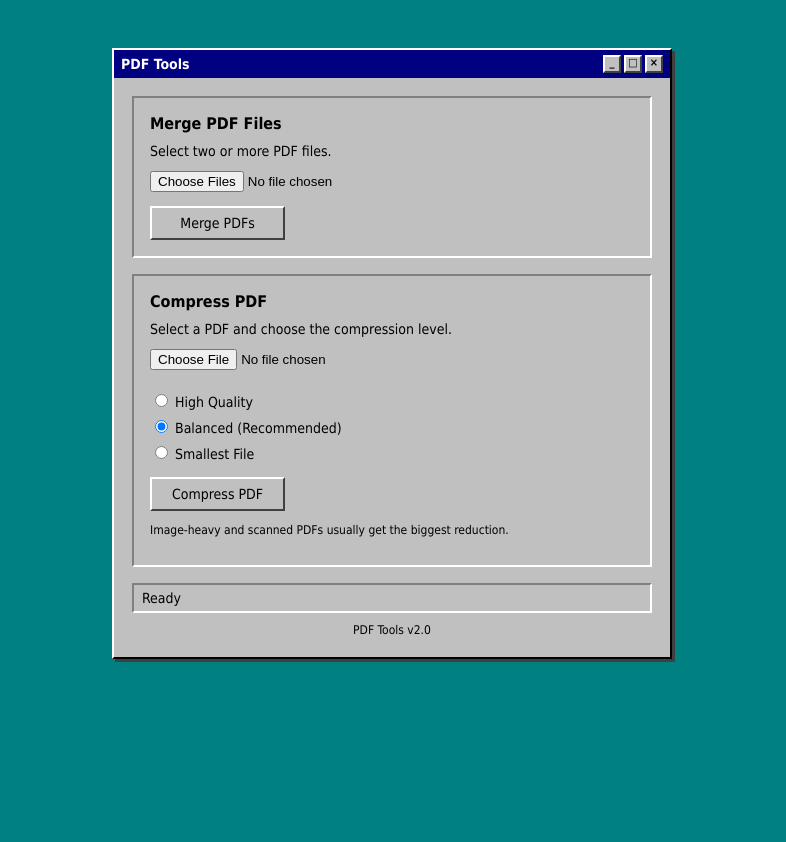
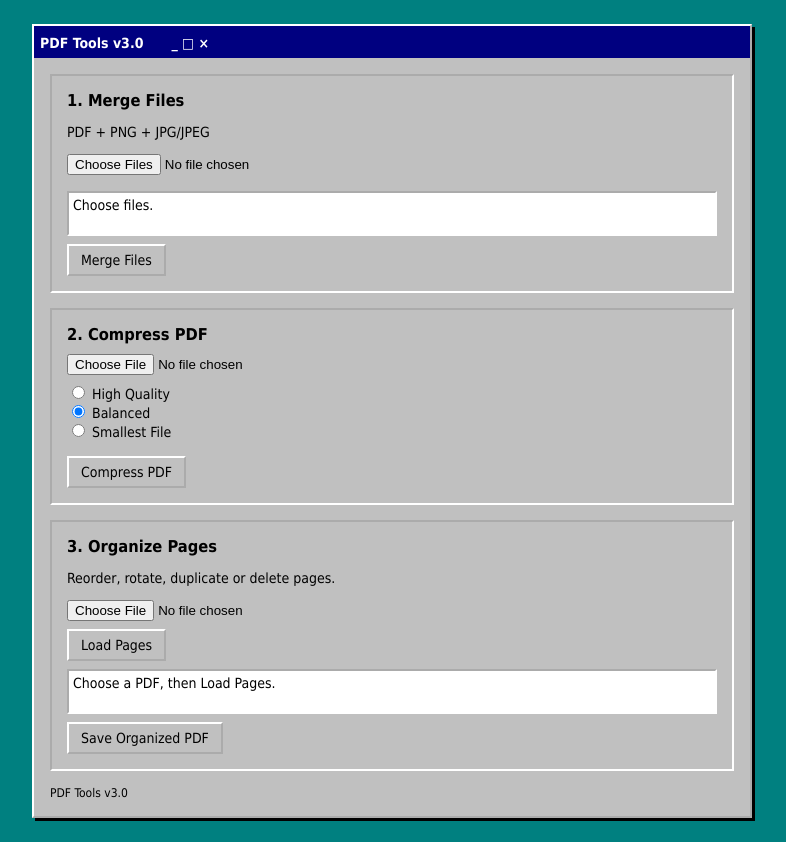
Before and after one commit to mokhuja08-hue/pdf-tools, a Flask app: page / in a window 1280 px wide. Shown: the whole page, without its empty margins (248-1034 px from the left). Before the commit the page ends 662 px from the top, so only its background shows below. Run offline with Flask 3, Linux system fonts and the light colour scheme.

Commit message:
Add files via upload

```diff
--- a/app.py
+++ b/app.py
@@ -1,143 +1,73 @@
-
-from flask import Flask, render_template, request, send_file, redirect, url_for, flash, after_this_request
-from pypdf import PdfReader, PdfWriter
-import tempfile
-import subprocess
-import shutil
-import os
-
-app = Flask(__name__)
-app.secret_key = "pdf-toolbox"
-app.config["MAX_CONTENT_LENGTH"] = 150 * 1024 * 1024
-
-def is_pdf(filename):
-    return bool(filename and filename.lower().endswith(".pdf"))
-
-def cleanup_dir(path):
-    try:
-        shutil.rmtree(path, ignore_errors=True)
-    except Exception:
-        pass
-
+from flask import Flask,render_template,request,send_file,redirect,url_for,flash,after_this_request
+from pypdf import PdfReader,PdfWriter
+from PIL import Image,ImageOps
+import tempfile,subprocess,shutil,os,io,json
+app=Flask(__name__); app.secret_key=os.environ.get("SECRET_KEY","pdf-tools-v3"); app.config["MAX_CONTENT_LENGTH"]=150*1024*1024
+def ext(n): return os.path.splitext(n or "")[1].lower()
+def clean(p): shutil.rmtree(p,ignore_errors=True)
+def image_pdf(f):
+ f.stream.seek(0); im=ImageOps.exif_transpose(Image.open(f.stream))
+ if im.mode in ("RGBA","LA"):
+  bg=Image.new("RGB",im.size,"white"); bg.paste(im,mask=im.getchannel("A")); im=bg
+ elif im.mode!="RGB": im=im.convert("RGB")
+ b=io.BytesIO(); im.save(b,"PDF",resolution=150); b.seek(0); return b
 @app.route("/")
-def home():
-    return render_template("index.html")
-
-@app.route("/merge", methods=["POST"])
+def home(): return render_template("index.html")
+@app.route("/merge",methods=["POST"])
 def merge():
-    files = [f for f in request.files.getlist("pdfs") if is_pdf(f.filename)]
-    if len(files) < 2:
-        flash("Please select at least 2 PDF files.")
-        return redirect(url_for("home"))
-
-    tmp = tempfile.mkdtemp(prefix="pdfmerge_")
-    output = os.path.join(tmp, "merged.pdf")
-
-    try:
-        writer = PdfWriter()
-        for file in files:
-            reader = PdfReader(file.stream)
-            for page in reader.pages:
-                writer.add_page(page)
-        with open(output, "wb") as f:
-            writer.write(f)
-        writer.close()
-    except Exception as e:
-        cleanup_dir(tmp)
-        flash("Could not merge these PDF files.")
-        return redirect(url_for("home"))
-
-    @after_this_request
-    def clean(response):
-        cleanup_dir(tmp)
-        return response
-
-    return send_file(output, as_attachment=True, download_name="merged.pdf",
-                     mimetype="application/pdf")
-
-@app.route("/compress", methods=["POST"])
+ files=[f for f in request.files.getlist("files") if ext(f.filename) in {".pdf",".png",".jpg",".jpeg"}]
+ if len(files)<2: flash("Please select at least 2 files."); return redirect(url_for("home"))
+ try:
+  order=json.loads(request.form.get("file_order","[]"))
+  if sorted(order)==list(range(len(files))): files=[files[i] for i in order]
+ except: pass
+ tmp=tempfile.mkdtemp(); out=os.path.join(tmp,"merged.pdf")
+ try:
+  w=PdfWriter()
+  for f in files:
+   r=PdfReader(f.stream if ext(f.filename)==".pdf" else image_pdf(f))
+   for p in r.pages:w.add_page(p)
+  with open(out,"wb") as x:w.write(x)
+  w.close()
+ except Exception as e: clean(tmp); flash("Merge failed: "+str(e)); return redirect(url_for("home"))
+ @after_this_request
+ def c(r): clean(tmp); return r
+ return send_file(out,as_attachment=True,download_name="merged.pdf")
+@app.route("/compress",methods=["POST"])
 def compress():
-    file = request.files.get("pdf")
-    quality = request.form.get("quality", "ebook")
-
-    if not file or not is_pdf(file.filename):
-        flash("Please select a PDF file.")
-        return redirect(url_for("home"))
-
-    gs = shutil.which("gs")
-    if not gs:
-        flash("Ghostscript was not found. In Terminal run: brew install ghostscript")
-        return redirect(url_for("home"))
-
-    settings = {
-        "printer": "/printer",
-        "ebook": "/ebook",
-        "screen": "/screen",
-    }
-    pdf_setting = settings.get(quality, "/ebook")
-
-    tmp = tempfile.mkdtemp(prefix="pdfcompress_")
-    input_path = os.path.join(tmp, "input.pdf")
-    output_path = os.path.join(tmp, "compressed.pdf")
-    file.save(input_path)
-    original_size = os.path.getsize(input_path)
-
-    command = [
-        gs,
-        "-sDEVICE=pdfwrite",
-        "-dCompatibilityLevel=1.4",
-        f"-dPDFSETTINGS={pdf_setting}",
-        "-dNOPAUSE",
-        "-dQUIET",
-        "-dBATCH",
-        f"-sOutputFile={output_path}",
-        input_path,
-    ]
-
-    try:
-        result = subprocess.run(command, capture_output=True, text=True, timeout=180)
-        if result.returncode != 0 or not os.path.exists(output_path):
-            message = (result.stderr or result.stdout or "Unknown Ghostscript error").strip()
-            cleanup_dir(tmp)
-            flash("Compression failed: " + message[-350:])
-            return redirect(url_for("home"))
-
-        compressed_size = os.path.getsize(output_path)
-
-        # Don't return a larger file as "compressed".
-        if compressed_size >= original_size:
-            cleanup_dir(tmp)
-            flash("This PDF is already well compressed. The new file would not be smaller.")
-            return redirect(url_for("home"))
-
-    except subprocess.TimeoutExpired:
-        cleanup_dir(tmp)
-        flash("Compression took too long and was stopped.")
-        return redirect(url_for("home"))
-    except Exception as e:
-        cleanup_dir(tmp)
-        flash("Compression failed: " + str(e))
-        return redirect(url_for("home"))
-
-    @after_this_request
-    def clean(response):
-        cleanup_dir(tmp)
-        return response
-
-    response = send_file(
-        output_path,
-        as_attachment=True,
-        download_name="compressed.pdf",
-        mimetype="application/pdf",
-    )
-    response.headers["X-Original-Size"] = str(original_size)
-    response.headers["X-Compressed-Size"] = str(compressed_size)
-    return response
-
-@app.errorhandler(413)
-def too_large(_):
-    flash("The PDF is larger than the 150 MB limit.")
-    return redirect(url_for("home"))
-
-if __name__ == "__main__":
-    app.run(debug=True)
+ f=request.files.get("pdf"); q=request.form.get("quality","ebook")
+ if not f or ext(f.filename)!=".pdf": flash("Please select a PDF."); return redirect(url_for("home"))
+ gs=shutil.which("gs")
+ if not gs: flash("Ghostscript was not found."); return redirect(url_for("home"))
+ tmp=tempfile.mkdtemp(); inp=os.path.join(tmp,"in.pdf"); out=os.path.join(tmp,"compressed.pdf"); f.save(inp); old=os.path.getsize(inp)
+ setting={"printer":"/printer","ebook":"/ebook","screen":"/screen"}.get(q,"/ebook")
+ cmd=[gs,"-sDEVICE=pdfwrite","-dCompatibilityLevel=1.4",f"-dPDFSETTINGS={setting}","-dNOPAUSE","-dQUIET","-dBATCH",f"-sOutputFile={out}",inp]
+ try:
+  r=subprocess.run(cmd,capture_output=True,text=True,timeout=180)
+  if r.returncode or not os.path.exists(out): raise Exception((r.stderr or r.stdout)[-300:])
+  if os.path.getsize(out)>=old: clean(tmp); flash("This PDF is already well compressed."); return redirect(url_for("home"))
+ except Exception as e: clean(tmp); flash("Compression failed: "+str(e)); return redirect(url_for("home"))
+ @after_this_request
+ def c(r): clean(tmp); return r
+ return send_file(out,as_attachment=True,download_name="compressed.pdf")
+@app.route("/page-count",methods=["POST"])
+def count():
+ try:return {"pages":len(PdfReader(request.files["pdf"].stream).pages)}
+ except:return {"error":"Could not read PDF."},400
+@app.route("/organize",methods=["POST"])
+def organize():
+ f=request.files.get("pdf")
+ try:
+  ops=json.loads(request.form.get("operations","[]")); r=PdfReader(f.stream); w=PdfWriter()
+  for item in ops:
+   p=r.pages[int(item["page"])]; rot=int(item.get("rotation",0))%360
+   if rot:p.rotate(rot)
+   w.add_page(p)
+  tmp=tempfile.mkdtemp(); out=os.path.join(tmp,"organized.pdf")
+  with open(out,"wb") as x:w.write(x)
+  w.close()
+ except Exception as e: flash("Organize failed: "+str(e)); return redirect(url_for("home"))
+ @after_this_request
+ def c(resp): clean(tmp); return resp
+ return send_file(out,as_attachment=True,download_name="organized.pdf")
+if __name__=="__main__": app.run(debug=True)
--- a/requirements.txt
+++ b/requirements.txt
@@ -1,3 +1,4 @@
 Flask==3.1.1
 pypdf==5.9.0
+Pillow==11.3.0
 gunicorn==23.0.0
--- a/templates/index.html
+++ b/templates/index.html
@@ -1,120 +1,18 @@
-
-
-<!DOCTYPE html>
-<html lang="en">
-<head>
-<meta charset="UTF-8">
-<meta name="viewport" content="width=device-width, initial-scale=1.0">
-<title>PDF Tools</title>
-<style>
-* { box-sizing: border-box; }
-body {
-    margin: 0; padding: 28px; background: #008080;
-    font-family: "MS Sans Serif", Tahoma, Arial, sans-serif;
-    color: #000; font-size: 14px;
-}
-.window {
-    width: 560px; max-width: 100%; margin: 20px auto; background: #c0c0c0;
-    border-top: 2px solid #fff; border-left: 2px solid #fff;
-    border-right: 2px solid #000; border-bottom: 2px solid #000;
-    box-shadow: 3px 3px 0 #404040;
-}
-.titlebar {
-    background: #000080; color: #fff; padding: 5px 7px; font-weight: bold;
-    display: flex; align-items: center; justify-content: space-between;
-}
-.title-buttons { display: flex; gap: 3px; }
-.title-button {
-    width: 18px; height: 18px; background: #c0c0c0; color: #000;
-    border-top: 2px solid #fff; border-left: 2px solid #fff;
-    border-right: 2px solid #404040; border-bottom: 2px solid #404040;
-    text-align: center; line-height: 12px; font-size: 11px;
-}
-.content { padding: 18px; }
-.group {
-    border-top: 2px solid #808080; border-left: 2px solid #808080;
-    border-right: 2px solid #fff; border-bottom: 2px solid #fff;
-    padding: 16px; margin-bottom: 16px;
-}
-.group-title { font-weight: bold; font-size: 16px; margin-bottom: 10px; }
-p { margin: 0 0 12px; }
-input[type=file] { width: 100%; margin-bottom: 14px; }
-.quality { margin: 4px 0 15px; }
-.quality label { display: block; margin: 7px 0; }
-button {
-    padding: 7px 18px; min-width: 135px; background: #c0c0c0;
-    border-top: 2px solid #fff; border-left: 2px solid #fff;
-    border-right: 2px solid #404040; border-bottom: 2px solid #404040;
-    font: inherit; cursor: pointer;
-}
-button:active {
-    border-top-color: #404040; border-left-color: #404040;
-    border-right-color: #fff; border-bottom-color: #fff;
-}
-.alert {
-    padding: 11px; margin-bottom: 16px; background: #ffffcc; border: 1px solid #000;
-}
-.status {
-    border-top: 2px solid #808080; border-left: 2px solid #808080;
-    border-right: 2px solid #fff; border-bottom: 2px solid #fff; padding: 5px 8px;
-}
-.footer { text-align: center; font-size: 12px; margin: 10px 0 2px; }
-.small { font-size: 12px; }
-@media(max-width:600px){ body{padding:10px}.window{margin:5px auto} }
-</style>
-</head>
-<body>
-<div class="window">
-    <div class="titlebar">
-        <span>PDF Tools</span>
-        <div class="title-buttons">
-            <div class="title-button">_</div>
-            <div class="title-button">□</div>
-            <div class="title-button">×</div>
-        </div>
-    </div>
-
-    <div class="content">
-        {% with messages = get_flashed_messages() %}
-          {% if messages %}
-            {% for message in messages %}
-              <div class="alert">{{ message }}</div>
-            {% endfor %}
-          {% endif %}
-        {% endwith %}
-
-        <div class="group">
-            <div class="group-title">Merge PDF Files</div>
-            <p>Select two or more PDF files.</p>
-            <form action="/merge" method="post" enctype="multipart/form-data">
-                <input type="file" name="pdfs" accept=".pdf,application/pdf" multiple required>
-                <br>
-                <button type="submit">Merge PDFs</button>
-            </form>
-        </div>
-
-        <div class="group">
-            <div class="group-title">Compress PDF</div>
-            <p>Select a PDF and choose the compression level.</p>
-            <form action="/compress" method="post" enctype="multipart/form-data">
-                <input type="file" name="pdf" accept=".pdf,application/pdf" required>
-
-                <div class="quality">
-                    <label><input type="radio" name="quality" value="printer"> High Quality</label>
-                    <label><input type="radio" name="quality" value="ebook" checked> Balanced (Recommended)</label>
-                    <label><input type="radio" name="quality" value="screen"> Smallest File</label>
-                </div>
-
-                <button type="submit">Compress PDF</button>
-            </form>
-            <p class="small" style="margin-top:12px">
-                Image-heavy and scanned PDFs usually get the biggest reduction.
-            </p>
-        </div>
-
-        <div class="status">Ready</div>
-        <div class="footer">PDF Tools v2.0</div>
-    </div>
-</div>
-</body>
-</html>
+<!doctype html><html><head><meta name="viewport" content="width=device-width,initial-scale=1"><title>PDF Tools v3</title>
+<style>*{box-sizing:border-box}body{background:#008080;font:14px "MS Sans Serif",Tahoma,Arial;margin:0;padding:24px}.win{max-width:720px;margin:auto;background:#c0c0c0;border:2px outset #fff;box-shadow:3px 3px #000}.bar{background:#000080;color:#fff;font-weight:bold;padding:6px}.body{padding:16px}.box{border:2px inset #fff;padding:15px;margin-bottom:15px}h3{margin:0 0 10px}button{background:#c0c0c0;border:2px outset #fff;padding:6px 12px;font:inherit}button:active{border-style:inset}.list{background:#fff;border:2px inset #fff;min-height:45px;margin:8px 0;padding:4px}.row{display:flex;gap:5px;align-items:center;padding:4px;border-bottom:1px dotted #aaa}.name{flex:1}.msg{background:#ffffcc;border:1px solid;padding:9px;margin-bottom:12px}.small{font-size:12px}input[type=file]{width:100%;margin-bottom:8px}</style></head>
+<body><div class="win"><div class="bar">PDF Tools v3.0　　_ □ ×</div><div class="body">
+{% with m=get_flashed_messages() %}{% for x in m %}<div class="msg">{{x}}</div>{% endfor %}{% endwith %}
+<div class="box"><h3>1. Merge Files</h3><p>PDF + PNG + JPG/JPEG</p><form action="/merge" method="post" enctype="multipart/form-data"><input id="mi" name="files" type="file" multiple accept=".pdf,.png,.jpg,.jpeg" required><input id="fo" name="file_order" type="hidden"><div id="ml" class="list">Choose files.</div><button>Merge Files</button></form></div>
+<div class="box"><h3>2. Compress PDF</h3><form action="/compress" method="post" enctype="multipart/form-data"><input name="pdf" type="file" accept=".pdf" required><label><input type="radio" name="quality" value="printer"> High Quality</label><br><label><input type="radio" name="quality" value="ebook" checked> Balanced</label><br><label><input type="radio" name="quality" value="screen"> Smallest File</label><br><br><button>Compress PDF</button></form></div>
+<div class="box"><h3>3. Organize Pages</h3><p>Reorder, rotate, duplicate or delete pages.</p><form id="of" action="/organize" method="post" enctype="multipart/form-data"><input id="oi" name="pdf" type="file" accept=".pdf" required><input id="ops" name="operations" type="hidden"><button id="load" type="button">Load Pages</button><div id="pl" class="list">Choose a PDF, then Load Pages.</div><button>Save Organized PDF</button></form></div>
+<div class="small">PDF Tools v3.0</div></div></div>
+<script>
+let mi=document.querySelector('#mi'),ml=document.querySelector('#ml'),fo=document.querySelector('#fo'),order=[];
+function rm(){ml.innerHTML='';order.forEach((i,p)=>{let d=document.createElement('div');d.className='row';d.innerHTML=`<span class=name>${p+1}. ${mi.files[i].name}</span><button type=button data-a=u data-p=${p}>↑</button><button type=button data-a=d data-p=${p}>↓</button>`;ml.appendChild(d)});fo.value=JSON.stringify(order)}
+mi.onchange=()=>{order=[...mi.files].map((_,i)=>i);rm()};ml.onclick=e=>{let b=e.target.closest('button');if(!b)return,p=+b.dataset.p;if(b.dataset.a=='u'&&p)[order[p-1],order[p]]=[order[p],order[p-1]];if(b.dataset.a=='d'&&p<order.length-1)[order[p+1],order[p]]=[order[p],order[p+1]];rm()}
+let pages=[],pl=document.querySelector('#pl'),ops=document.querySelector('#ops');
+function rp(){pl.innerHTML='';pages.forEach((x,p)=>{let d=document.createElement('div');d.className='row';d.innerHTML=`<span class=name>Page ${x.page+1}${x.rotation?' — '+x.rotation+'°':''}</span><button type=button data-a=u data-p=${p}>↑</button><button type=button data-a=d data-p=${p}>↓</button><button type=button data-a=r data-p=${p}>↻</button><button type=button data-a=c data-p=${p}>Copy</button><button type=button data-a=x data-p=${p}>X</button>`;pl.appendChild(d)});ops.value=JSON.stringify(pages)}
+document.querySelector('#load').onclick=async()=>{let f=document.querySelector('#oi').files[0];if(!f)return alert('Choose a PDF first.');let fd=new FormData();fd.append('pdf',f);let r=await fetch('/page-count',{method:'POST',body:fd}),j=await r.json();if(!r.ok)return alert(j.error);pages=Array.from({length:j.pages},(_,i)=>({page:i,rotation:0}));rp()}
+pl.onclick=e=>{let b=e.target.closest('button');if(!b)return,p=+b.dataset.p,a=b.dataset.a;if(a=='u'&&p)[pages[p-1],pages[p]]=[pages[p],pages[p-1]];if(a=='d'&&p<pages.length-1)[pages[p+1],pages[p]]=[pages[p],pages[p+1]];if(a=='r')pages[p].rotation=(pages[p].rotation+90)%360;if(a=='c')pages.splice(p+1,0,{...pages[p]});if(a=='x')pages.splice(p,1);rp()}
+document.querySelector('#of').onsubmit=e=>{if(!pages.length){e.preventDefault();alert('Load pages first.')}}
+</script></body></html>
```
Also changed, not shown: README.md, 1 other file.
